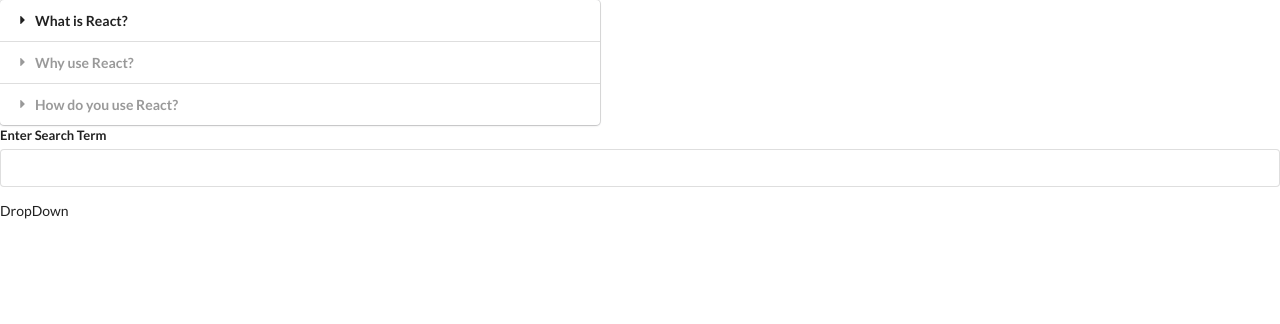
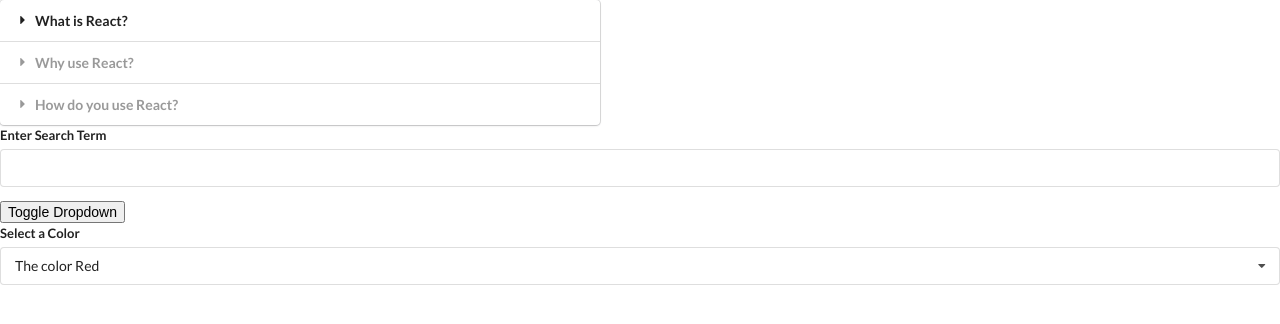
Before and after one commit to TheBigR/react-widgets, a React (Create React App) app: page / in a window 1280 px wide. Shown: the top 324 px of the page. Built offline with nearby package versions, Linux system fonts and the light colour scheme.

Commit message:
dropdown completed

```diff
--- a/src/components/App.js
+++ b/src/components/App.js
@@ -1,4 +1,4 @@
-import React from 'react';
+import React, { useState } from 'react';
 import Accordion from './Accordion';
 import Search from './Search';
 import Dropdown from './Dropdown';
@@ -18,13 +18,37 @@
     }
 ]
 
+const options = [
+    {
+        label:'The color Red',
+        value:'red'
+    },
+    {
+        label:'The color Green',
+        value:'green'
+    },
+    {
+        label:'A Shade of Blue',
+        value:'blue'
+    }
+];
+
 const App  = () => {
+    const [selected, setSelected] = useState(options[0]);
+    const [showDropdown, setShowDropdown] = useState(true);
 
     return (
             <div>
                 <Accordion items={items}/>
                 <Search />
-            <Dropdown />
+                <button onClick={() =>  setShowDropdown(!showDropdown)}>Toggle Dropdown</button>
+                { showDropdown ?
+                    <Dropdown
+                        options={options}
+                        selected={selected}
+                        onSelectedChange={setSelected}
+                    /> : null
+                }
             </div>
         );
     };
--- a/src/components/Dropdown.js
+++ b/src/components/Dropdown.js
@@ -1,9 +1,56 @@
-import React from 'react';
+import React, { useEffect, useRef, useState } from 'react';
 
+const DropDown  = ({options, selected, onSelectedChange}) => {
+    const [open, setOpen] = useState(false);
+    const ref = useRef();
 
-const DropDown  = () => {
+    useEffect(()=> {
+      const onBodyClick =  (event) => {
+            if (ref.current && ref.current.contains(event.target)) {
+                return;
+            }
+            setOpen(false);
+      };
 
-return <div> DropDown </div>;
+      document.body.addEventListener('click',onBodyClick);
+
+      return () => {
+        document.body.removeEventListener('click', onBodyClick);
+      };
+    },[]);
+
+    const renderedOptions = options.map((option) => {
+        if(option.value === selected.value) {
+            return null;
+        }
+        return (
+            <div
+                key={option.label}
+                className="item"
+                onClick={()=>onSelectedChange(option)}
+            >
+                {option.label}
+            </div>
+        );
+    });
+
+    return (
+        <div ref={ref} className="ui form">
+            <div className="field">
+                <label className="label">Select a Color</label>
+                <div
+                    onClick={()=>setOpen(!open)}
+                    className={`ui selection dropdown ${open ? 'visible active' : ''}`}
+                >
+                    <i className="dropdown icon"></i>
+                    <div className="text">{selected.label}</div>
+                    <div className={`menu ${open ? 'visible transition' : ''}`}>
+                        {renderedOptions}
+                    </div>
+                </div>
+            </div>
+        </div>
+    );
 };
 
 export default DropDown;
```
Lines whose indentation alone changed are shown as unchanged.
